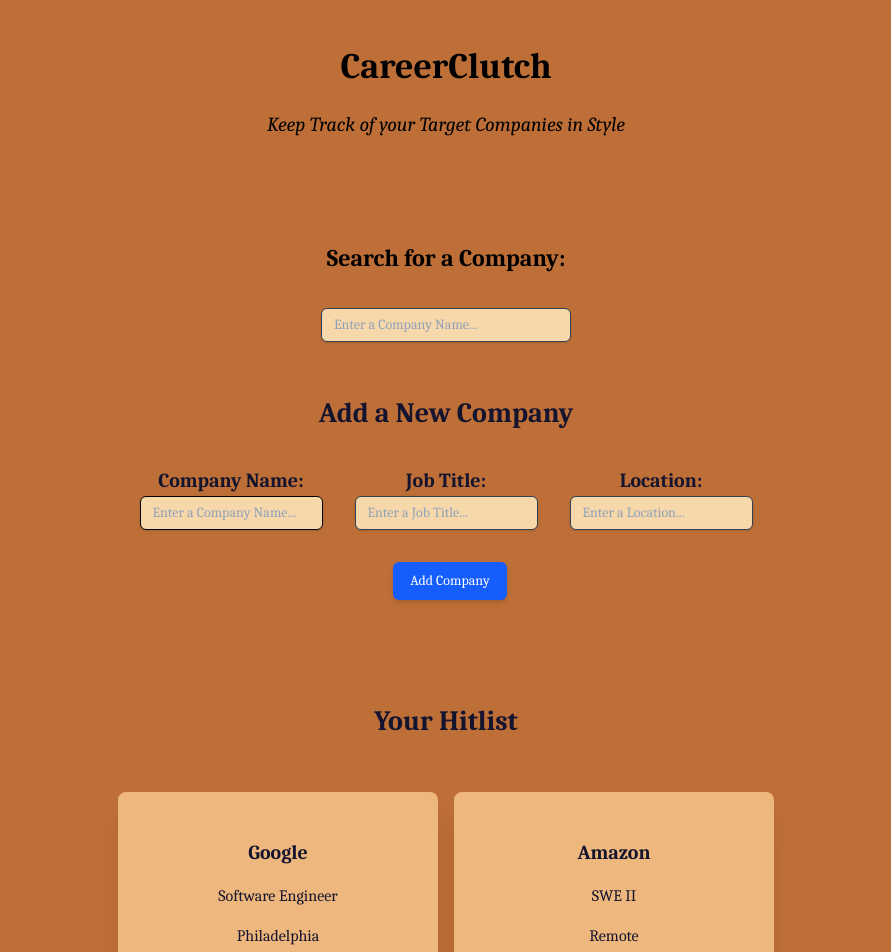
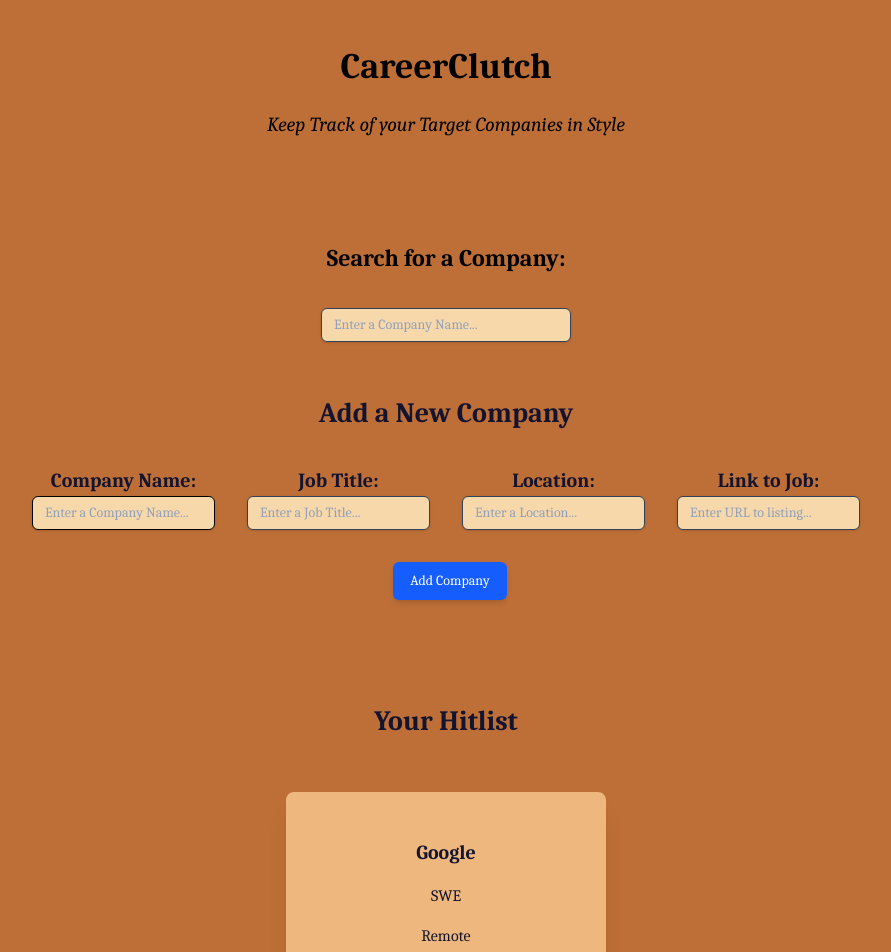
Before and after one commit to aidan-diaz/CareerClutch, a React (Vite) app: page / in a window 1280 px wide. Shown: the top 952 px of the page, without its empty margins (194-1085 px from the left). Built offline with nearby package versions, Linux system fonts and the light colour scheme; data requests are answered from the project's data file.

Commit message:
added ability to enter link to job posting, made all saved companies links to corresponding job posting

```diff
--- a/db.json
+++ b/db.json
@@ -1,16 +1,11 @@
 {
   "companies": [
     {
-      "id": "b2ee",
+      "id": "9fc0",
       "companyName": "Google",
-      "jobTitle": "Software Engineer",
-      "location": "Philadelphia"
-    },
-    {
-      "id": "fcd4",
-      "companyName": "Amazon",
-      "jobTitle": "SWE II",
-      "location": "Remote"
+      "jobTitle": "SWE",
+      "location": "Remote",
+      "link": "https://www.linkedin.com/jobs/search/?currentJobId=4152632140&keywords=google&origin=BLENDED_SEARCH_RESULT_NAVIGATION_JOB_CARD&originToLandingJobPostings=4152632140%2C4156602625%2C4156605275"
     }
   ]
 }
--- a/src/App.jsx
+++ b/src/App.jsx
@@ -14,6 +14,7 @@ function App() {
   const [newCompanyName, setNewCompanyName] = useState('')
   const [newJobTitle, setNewJobTitle] = useState('')
   const [newLocation, setNewLocation] = useState('')
+  const [newLink, setLink] = useState('')
   const [companyFilter, setCompanyFilter] = useState('')
 
   useEffect(() => {
@@ -27,7 +28,8 @@ function App() {
   const companyObject = {
     companyName: newCompanyName,
     jobTitle: newJobTitle,
-    location: newLocation
+    location: newLocation,
+    link: newLink
   }
 
   const returnFilteredCompanies = () => {
@@ -41,6 +43,7 @@ function App() {
           name={company.companyName}
           title={company.jobTitle}
           location={company.location}
+          link={company.link}
           onClick={deleteExistingCompany}
           />
     )
@@ -55,6 +58,7 @@ function App() {
           name={company.companyName}
           title={company.jobTitle}
           location={company.location}
+          link={company.link}
           onClick={deleteExistingCompany}
         />
       )
@@ -123,6 +127,10 @@ function App() {
     setNewLocation(event.target.value)
   }
 
+  const handleLinkChange = (event) => {
+    setLink(event.target.value)
+  }
+
   const handleFilterChange = (event) => {
     setCompanyFilter(event.target.value)
   }
@@ -157,9 +165,11 @@ function App() {
         handleCompanyNameChange={handleCompanyNameChange}
         handleJobTitleNameChange={handleJobTitleNameChange}
         handleLocationNameChange={handleLocationNameChange}
+        handleLinkChange={handleLinkChange}
         newCompanyName={newCompanyName}
         newJobTitle={newJobTitle}
         newLocation={newLocation}
+        link={newLink}
       />
       <h2 className="text-center mb-[50px] caladea-bold text-[28px] text-names">Your Hitlist</h2>
       <ul
--- a/src/components/Company.jsx
+++ b/src/components/Company.jsx
@@ -3,8 +3,9 @@ import JobTitle from "./JobTitle"
 import Location from "./Location"
 import DeleteCompanyButton from "./DeleteCompanyButton"
 
-const Company = ({ id, name, title, location, onClick }) => {
+const Company = ({ id, name, title, location, link, onClick }) => {
     return (
+        <a href={link} target="_blank">
             <li
                 id={id}
                 className="flex flex-col justify-center items-center w-80 h-64 gap-y-4 border-2 border-card-cream rounded-lg shadow-xl bg-card-cream hover:scale-105 transition duration-150 ease-in-out"
@@ -14,6 +15,7 @@ const Company = ({ id, name, title, location, onClick }) => {
                 <Location location={location} />
                 <DeleteCompanyButton onClick={onClick} />
             </li>
+        </a>
     )
 }
 
--- a/src/components/CompanyForm.jsx
+++ b/src/components/CompanyForm.jsx
@@ -1,4 +1,4 @@
-const CompanyForm = ({ onSubmit, handleCompanyNameChange, handleJobTitleNameChange, handleLocationNameChange, newCompanyName, newJobTitle, newLocation }) => {
+const CompanyForm = ({ onSubmit, handleCompanyNameChange, handleJobTitleNameChange, handleLocationNameChange, handleLinkChange, newCompanyName, newJobTitle, newLocation, link }) => {
     return (
         <form
             className="flex flex-col justify-center items-center gap-x-8 gap-y-8 mb-[100px]"
@@ -36,6 +36,16 @@ const CompanyForm = ({ onSubmit, handleCompanyNameChange, handleJobTitleNameChan
                     placeholder="Enter a Location..."
                     />
                 </div>
+                <div className="flex flex-col justify-center items-center">
+                    <span className="text-names caladea-bold text-[20px]">Link to Job: </span>
+                    <input
+                    className="bg-input placeholder:text-slate-400 text-slate-700 text-sm border border-input-border-200 rounded-md px-3 py-1.5 transition duration-300 ease focus:outline-none focus:border-slate-400 hover:border-slate-300 shadow-sm focus:shadow max-w-[250px] min-w-[150px]"
+                    type="url"
+                    onChange={handleLinkChange}
+                    value={link}
+                    placeholder="Enter URL to listing..."
+                    />
+                </div>
             </section>
             <div>
                 <button
```
Lines whose indentation alone changed are shown as unchanged.
